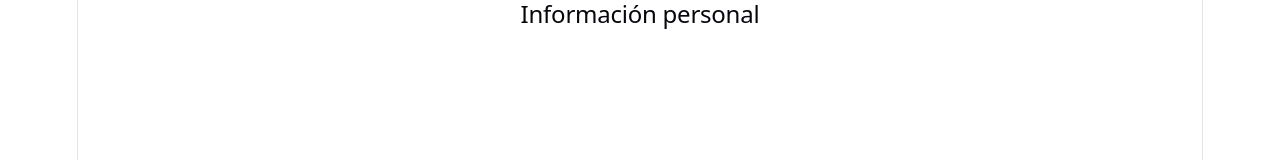
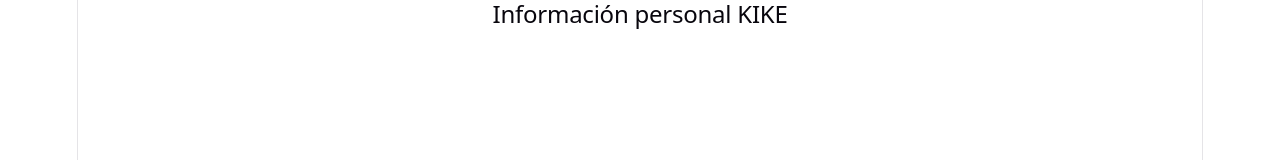
Before and after one commit to l2202/reminisi, a React (Vite) app: page /InfoPersonal in a window 1280 px wide. Shown: the top 160 px of the page. Built offline with nearby package versions, Linux system fonts and the light colour scheme.

Commit message:
Prueba conexión
pruebaaa

```diff
--- a/src/pages/InfoPersonal.jsx
+++ b/src/pages/InfoPersonal.jsx
@@ -1,3 +1,3 @@
 export default function InfoPersonal() {
-  return <h2>Información personal</h2>;
+  return <h2>Información personal KIKE</h2>;
 }
```
